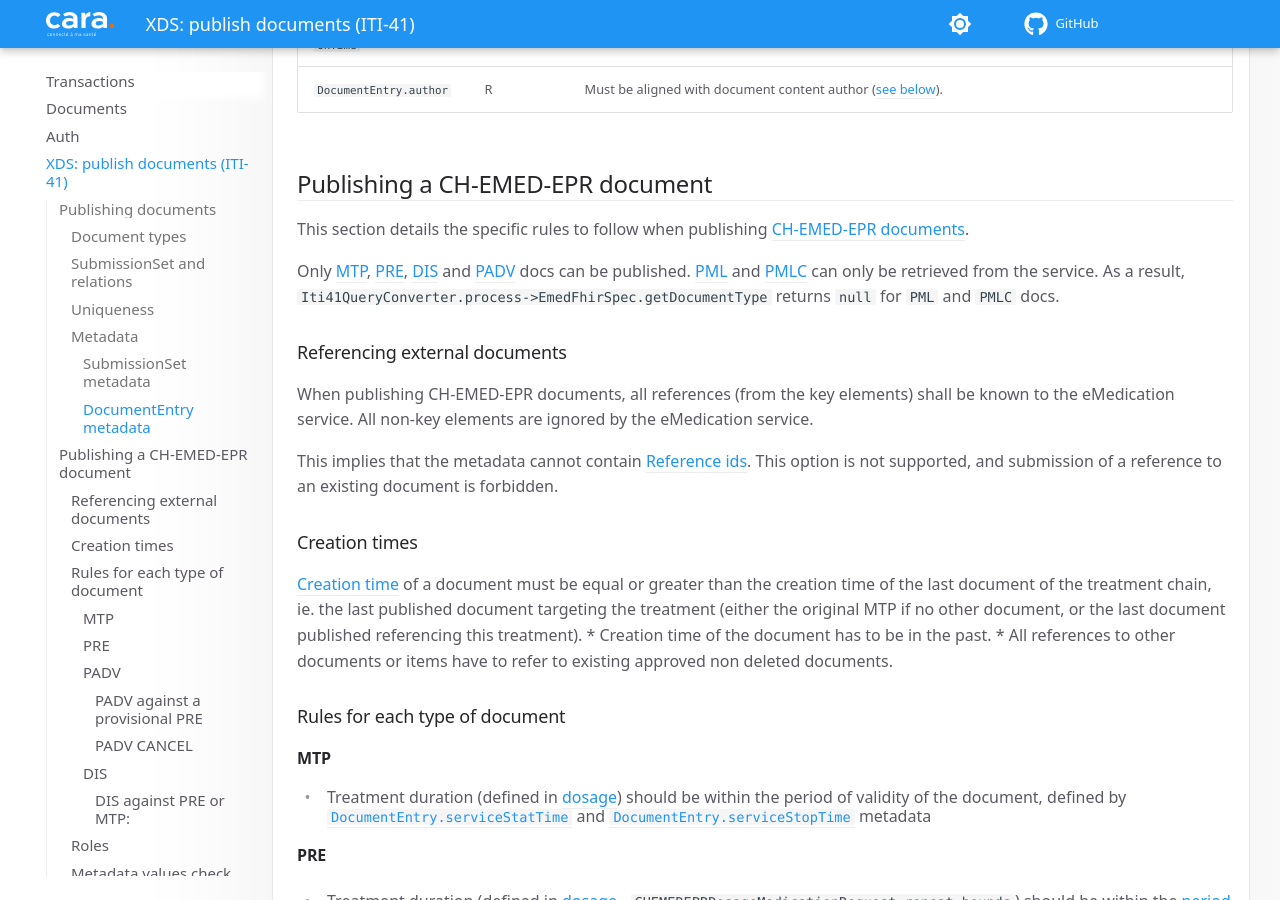
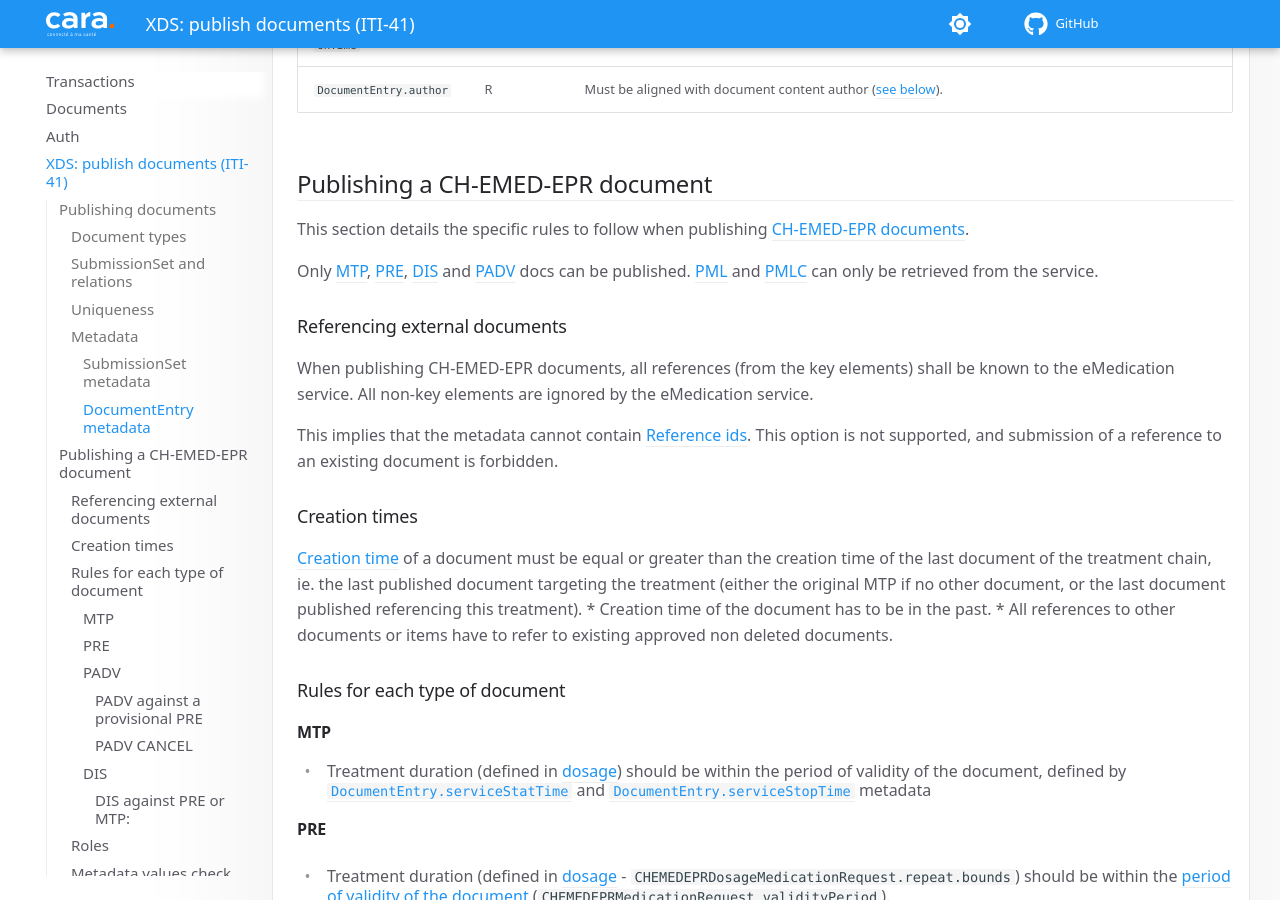
Before and after one commit to CARA-ch/emed-service-guide, an MkDocs documentation site: the page built from docs/transactions/iti41.md, in a window 1280 px wide and 900 px high, scrolled down 3271 px. Built offline with MkDocs 1.6.1 and Material for MkDocs 9.7.7, drawn with Linux system fonts in a browser that asks for light colours; comment, search, counter and statistics services are not loaded.

Commit message:
Removed internal implementation details from docs/transactions/iti41.md

```diff
--- a/docs/transactions/iti41.md
+++ b/docs/transactions/iti41.md
@@ -91,7 +91,7 @@ See also the [DocumentEntry Metadata Attributes diagram](https://profiles.ihe.ne
 ## Publishing a CH-EMED-EPR document
 This section details the specific rules to follow when publishing [CH-EMED-EPR documents](https://build.fhir.org/ig/CARA-ch/ch-emed-epr/).
 
- Only [MTP](https://build.fhir.org/ig/CARA-ch/ch-emed-epr/document_mtp.html), [PRE](https://build.fhir.org/ig/CARA-ch/ch-emed-epr/document_pre.html), [DIS](https://build.fhir.org/ig/CARA-ch/ch-emed-epr/document_dis.html) and [PADV](https://build.fhir.org/ig/CARA-ch/ch-emed-epr/document_padv.html) docs can be published. [PML](https://build.fhir.org/ig/CARA-ch/ch-emed-epr/document_pml.html) and [PMLC](https://build.fhir.org/ig/CARA-ch/ch-emed-epr/document_pmlc.html) can only be retrieved from the service. As a result, `Iti41QueryConverter.process->EmedFhirSpec.getDocumentType` returns `null` for `PML` and `PMLC` docs.
+ Only [MTP](https://build.fhir.org/ig/CARA-ch/ch-emed-epr/document_mtp.html), [PRE](https://build.fhir.org/ig/CARA-ch/ch-emed-epr/document_pre.html), [DIS](https://build.fhir.org/ig/CARA-ch/ch-emed-epr/document_dis.html) and [PADV](https://build.fhir.org/ig/CARA-ch/ch-emed-epr/document_padv.html) docs can be published. [PML](https://build.fhir.org/ig/CARA-ch/ch-emed-epr/document_pml.html) and [PMLC](https://build.fhir.org/ig/CARA-ch/ch-emed-epr/document_pmlc.html) can only be retrieved from the service.
 
 ### Referencing external documents
 When publishing CH-EMED-EPR documents, all references (from the key elements) shall be known to the eMedication service. All non-key elements are ignored by the eMedication service.
```
